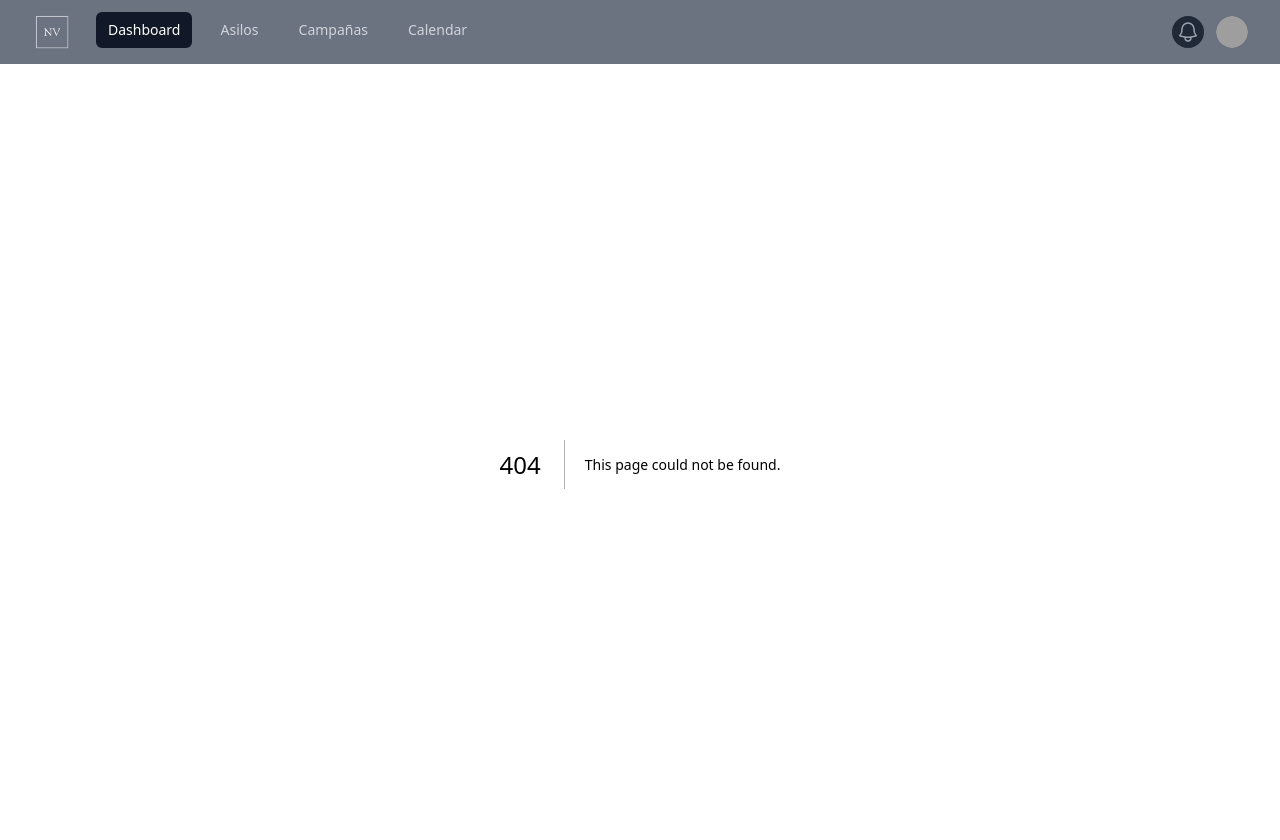
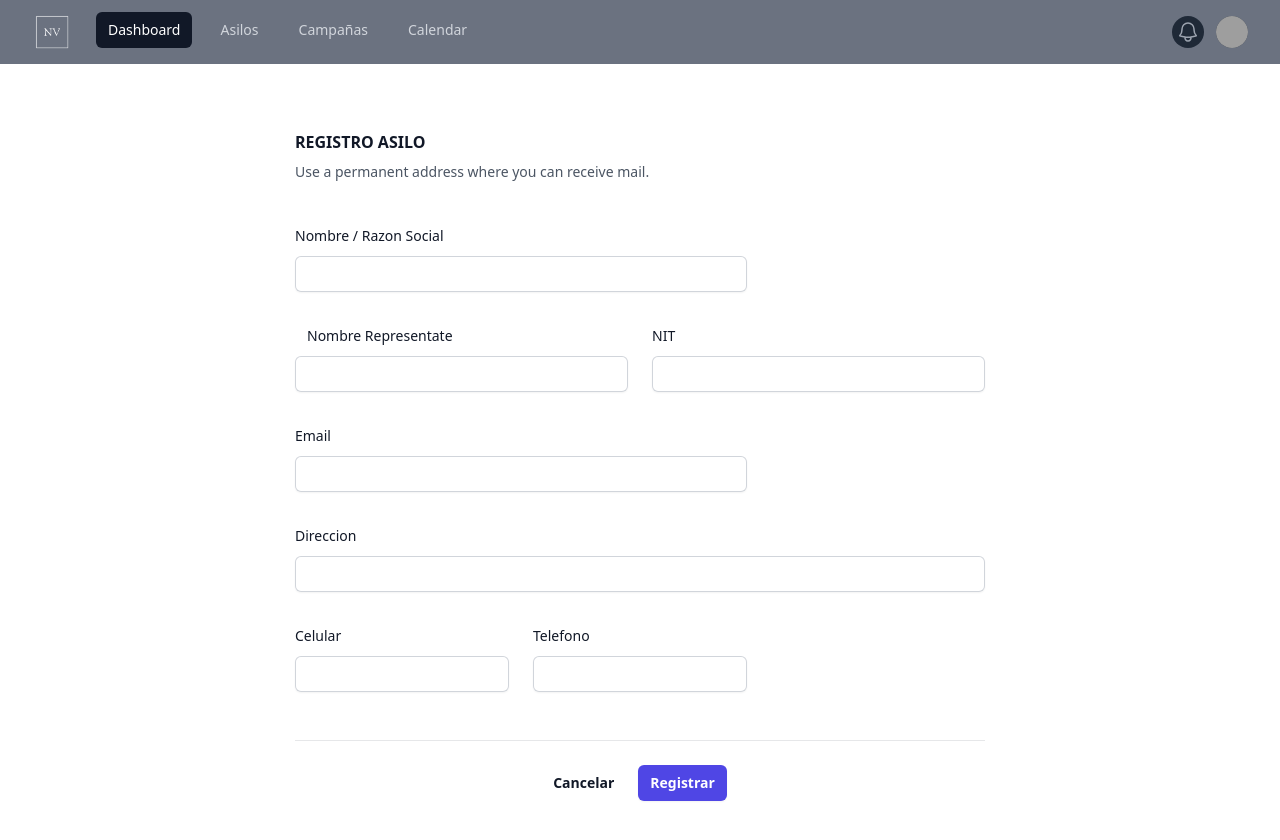
Before and after one commit to Hilay/Atreve-T_Hackaton, a Next.js app in the folder nova-vita/: page /Donors in a window 1280 px wide. Before the commit this address had no page. Shown: the top 840 px of the page. Built offline with nearby package versions, Linux system fonts and the light colour scheme; grey boxes are pictures that could not be loaded.

Commit message:
cmabios a

```diff
--- a/nova-vita/app/Campaigns/page.jsx
+++ b/nova-vita/app/Campaigns/page.jsx
@@ -34,7 +34,7 @@
       </a>
 
       {/* CampaignTables */}
-      {/* <TableC data={campaigns}/> */}
+      <TableC data={campaigns}/>
     </div>
   );
 }
--- /dev/null
+++ b/nova-vita/app/Donors/page.jsx
@@ -0,0 +1,161 @@
+import React from "react";
+
+function Nursing() {
+  return (
+    <form className="flex flex-col items-center justify-center h-screen bg-white">
+      <div className="space-y-12">
+        <div className="border-b border-gray-900/10 pb-12">
+          <h2 className="text-base font-semibold leading-7 text-gray-900">
+            REGISTRO ASILO
+          </h2>
+          <p className="mt-1 text-sm leading-6 text-gray-600">
+            Use a permanent address where you can receive mail.
+          </p>
+
+          <div className="mt-10 grid grid-cols-1 gap-x-6 gap-y-8 sm:grid-cols-6">
+          <div className="sm:col-span-4">
+              <label
+                for="email"
+                className="block text-sm font-medium leading-6 text-gray-900"
+              >
+                Nombre / Razon Social
+              </label>
+              <div className="mt-2">
+                <input
+                  id="razonSocial"
+                  name="razonSocial"
+                  type="text"
+                  className="pl-3 block w-full rounded-md border-0 py-1.5 text-gray-900 shadow-sm ring-1 ring-inset ring-gray-300 placeholder:text-gray-400 focus:ring-2 focus:ring-inset focus:ring-indigo-600 sm:text-sm sm:leading-6"
+                />
+              </div>
+            </div>
+            <div className="sm:col-span-3">
+              <label
+                for="first-name"
+                className="pl-3 block text-sm font-medium leading-6 text-gray-900"
+              >
+                Nombre Representate
+              </label>
+              <div className="mt-2">
+                <input
+                  type="text"
+                  name="first-name"
+                  id="first-name"
+                  autocomplete="given-name"
+                  className="pl-3 block w-full rounded-md border-0 py-1.5 text-gray-900 shadow-sm ring-1 ring-inset ring-gray-300 placeholder:text-gray-400 focus:ring-2 focus:ring-inset focus:ring-indigo-600 sm:text-sm sm:leading-6"
+                />
+              </div>
+            </div>
+
+            <div className="sm:col-span-3">
+              <label
+                for="last-name"
+                className="block text-sm font-medium leading-6 text-gray-900"
+              >
+                NIT
+              </label>
+              <div className="mt-2">
+                <input
+                  type="text"
+                  name="last-name"
+                  id="last-name"
+                  autocomplete="family-name"
+                  className="pl-3 block w-full rounded-md border-0 py-1.5 text-gray-900 shadow-sm ring-1 ring-inset ring-gray-300 placeholder:text-gray-400 focus:ring-2 focus:ring-inset focus:ring-indigo-600 sm:text-sm sm:leading-6"
+                />
+              </div>
+            </div>
+
+            <div className="sm:col-span-4">
+              <label
+                for="email"
+                className="block text-sm font-medium leading-6 text-gray-900"
+              >
+                Email
+              </label>
+              <div className="mt-2">
+                <input
+                  id="email"
+                  name="email"
+                  type="email"
+                  autocomplete="email"
+                  className="pl-3 block w-full rounded-md border-0 py-1.5 text-gray-900 shadow-sm ring-1 ring-inset ring-gray-300 placeholder:text-gray-400 focus:ring-2 focus:ring-inset focus:ring-indigo-600 sm:text-sm sm:leading-6"
+                />
+              </div>
+            </div>
+
+            <div className="col-span-full">
+              <label
+                for="street-address"
+                className="block text-sm font-medium leading-6 text-gray-900"
+              >
+                Direccion
+              </label>
+              <div className="mt-2">
+                <input
+                  type="text"
+                  name="street-address"
+                  id="street-address"
+                  autocomplete="street-address"
+                  className="pl-3 block w-full rounded-md border-0 py-1.5 text-gray-900 shadow-sm ring-1 ring-inset ring-gray-300 placeholder:text-gray-400 focus:ring-2 focus:ring-inset focus:ring-indigo-600 sm:text-sm sm:leading-6"
+                />
+              </div>
+            </div>
+
+            <div className="sm:col-span-2">
+              <label
+                for="region"
+                className="block text-sm font-medium leading-6 text-gray-900"
+              >
+                Celular
+              </label>
+              <div className="mt-2">
+                <input
+                  type="text"
+                  name="region"
+                  id="region"
+                  autocomplete="address-level1"
+                  className="pl-3 block w-full rounded-md border-0 py-1.5 text-gray-900 shadow-sm ring-1 ring-inset ring-gray-300 placeholder:text-gray-400 focus:ring-2 focus:ring-inset focus:ring-indigo-600 sm:text-sm sm:leading-6"
+                />
+              </div>
+            </div>
+
+            <div className="sm:col-span-2">
+              <label
+                for="postal-code"
+                className="block text-sm font-medium leading-6 text-gray-900"
+              >
+                Telefono
+              </label>
+              <div className="mt-2">
+                <input
+                  type="text"
+                  name="postal-code"
+                  id="postal-code"
+                  autocomplete="postal-code"
+                  className="pl-3 block w-full rounded-md border-0 py-1.5 text-gray-900 shadow-sm ring-1 ring-inset ring-gray-300 placeholder:text-gray-400 focus:ring-2 focus:ring-inset focus:ring-indigo-600 sm:text-sm sm:leading-6"
+                />
+              </div>
+            </div>
+          </div>
+        </div>
+      </div>
+
+      <div className="mt-6 flex items-center justify-end gap-x-6">
+        <button
+          type="button"
+          className="text-sm font-semibold leading-6 text-gray-900"
+        >
+          Cancelar
+        </button>
+        <button
+          type="submit"
+          className="rounded-md bg-indigo-600 px-3 py-2 text-sm font-semibold text-white shadow-sm hover:bg-indigo-500 focus-visible:outline focus-visible:outline-2 focus-visible:outline-offset-2 focus-visible:outline-indigo-600"
+        >
+          Registrar
+        </button>
+      </div>
+    </form>
+  );
+}
+
+export default Nursing;
```
